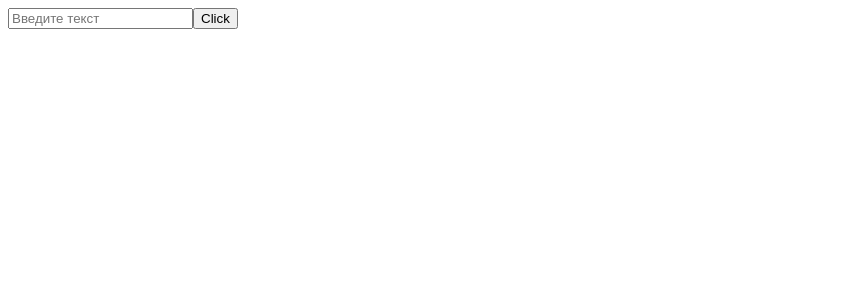
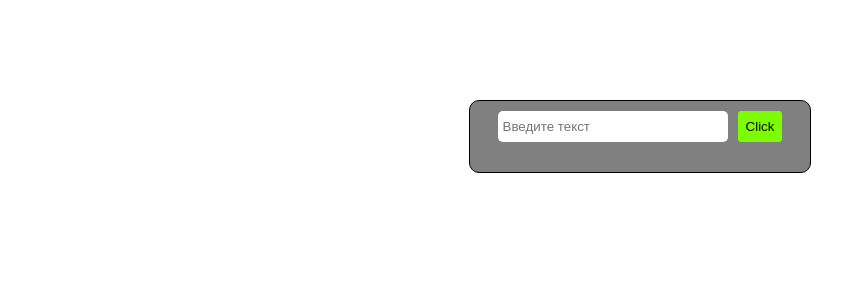
Before and after one commit to F-Teo/todo-list, a Vue app: page / in a window 1280 px wide. Shown: the top 300 px of the page, without its empty margins (0-866 px from the left). Built offline with nearby package versions, Linux system fonts and the light colour scheme.

Commit message:
style: добавил стили приложения

```diff
--- a/package.json
+++ b/package.json
@@ -9,6 +9,7 @@
   },
   "dependencies": {
     "core-js": "^3.6.5",
+    "reset-css": "^5.0.1",
     "vue": "^2.6.11"
   },
   "devDependencies": {
--- a/src/App.vue
+++ b/src/App.vue
@@ -6,6 +6,7 @@
 
 <script>
 import Form from './components/Form.vue'
+import 'reset-css'
 
 export default {
   name: 'App',
--- a/src/components/Form.vue
+++ b/src/components/Form.vue
@@ -1,11 +1,11 @@
 <template>
-    <div>
+    <div class="wrapper container">
         <form @submit.prevent="getValue">
-        <input type="text" v-model="value" placeholder="Введите текст">
-        <input type="submit" value="Click">
-    </form>
+            <input type="text" v-model="value" placeholder="Введите текст">
+            <input type="submit" value="Click">
+        </form>
 
-    <TodoList v-bind:listValue="listValue" />
+        <TodoList v-bind:listValue="listValue" />
     </div>
 </template>
 
@@ -27,7 +27,7 @@ export default {
             try {
                 this.listValue = JSON.parse(localStorage.getItem('value'))
             } catch {
-                localStorage.removeItem('value')
+                'Oops, error'
             }
         }
     },
@@ -41,9 +41,46 @@ export default {
             this.saveValue();
         },
         saveValue() {
-            const parse = JSON.stringify(this.listValue);
+            let parse = JSON.stringify(this.listValue);
             localStorage.setItem('value', parse)
         }
     },
 }
 </script>
+
+
+<style scoped>
+    .wrapper {
+        max-width: 320px;
+        margin: 0 auto;
+    }
+    .container {
+        display: flex;
+        flex-direction: column;
+        align-items: center;
+        margin-top: 100px;
+        padding: 10px;
+        border: 1px solid black;
+        border-radius: 10px;
+        background-color: rgb(128, 128, 128);
+    }
+    ::v-deep input[type=text] {
+        width: 225px;
+        border-radius: 5px;
+        border: none;
+        outline: none;
+        padding: 8px 0 8px 5px;
+        margin-bottom: 20px;
+        margin-right: 10px;
+    }
+    ::v-deep input[type=submit] {
+        border: none;
+        border-radius: 3px;
+        padding: 8px;
+        background-color: lawngreen;
+        color: black;
+    }
+    ::v-deep input[type=submit]:hover {
+        background-color: khaki;
+    }
+</style>
--- a/src/components/TodoList.vue
+++ b/src/components/TodoList.vue
@@ -1,5 +1,5 @@
 <template>
-    <ol>
+    <ul>
         <li
             v-for="(item, index) of listValue"
             v-bind:key="item.id"
@@ -16,7 +16,7 @@
 
             <button v-on:click="remove(index)">Удалить</button>
         </li>
-    </ol>
+    </ul>
 </template>
 
 <script>
@@ -40,4 +40,36 @@ export default {
     .done {
         text-decoration: line-through;
     }
+    ul {
+        display: flex;
+        flex-direction: column;
+        width: 290px;
+        max-height: 700px;
+        overflow-y: auto;
+        border-radius: 10px;
+        list-style: none;
+        background-color: rgb(128, 128, 128);
+    }
+    ul {
+      scrollbar-width: thin;
+      scrollbar-color: rgb(128, 128, 128) rgb(128, 128, 128);
+    }
+    ul::-webkit-scrollbar {
+        width: 12px;
+    }
+    ul::-webkit-scrollbar-track {
+        background: rgb(128, 128, 128);
+    }
+    ul::-webkit-scrollbar-thumb {
+        background-color: rgb(128, 128, 128);
+        border-radius: 10px;
+        border: 1px solid rgb(128, 128, 128);
+    }
+    ::v-deep li {
+        display: flex;
+        flex-direction: row;
+        justify-content: space-between;
+        padding: 10px;
+    }
+
 </style>
```
Also changed, not shown: src/assets/logo.png (deleted), 1 other file (tests, documents, lock files or other folders).
